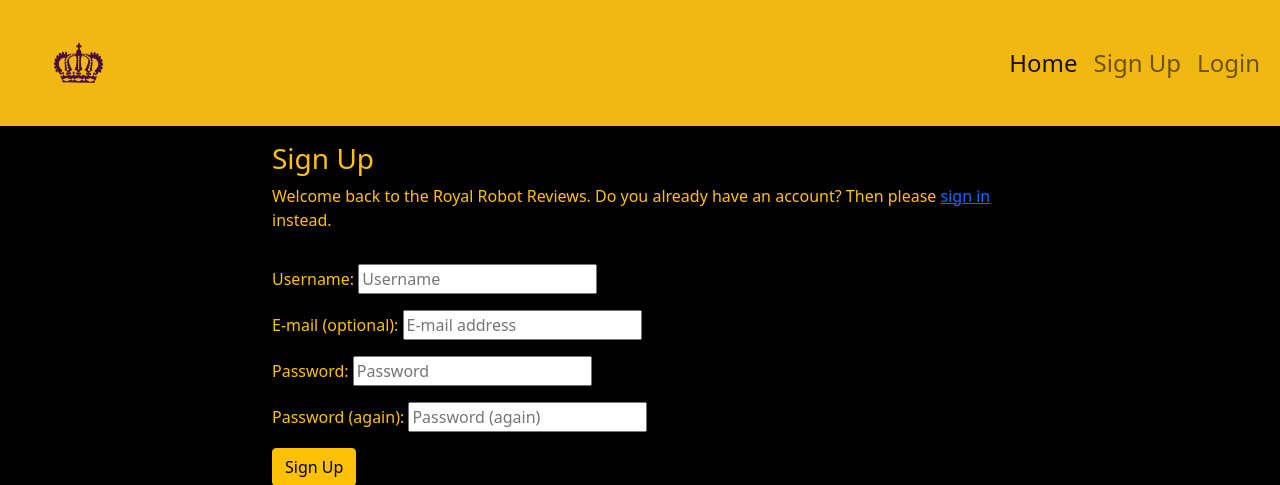
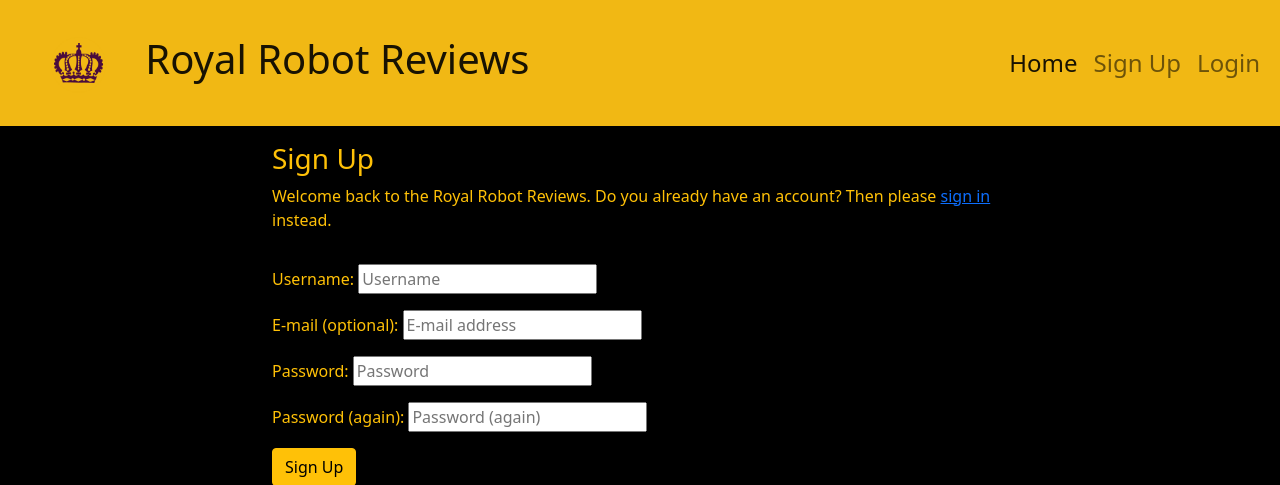
Before and after one commit to JordanCH05/VideoGameReviews, a Django app: page /accounts/signup/ in a window 1280 px wide. Shown: the top 485 px of the page. Run offline with Django 3.2, Linux system fonts and the light colour scheme; some web fonts are replaced.

Commit message:
Add Logo Title

```diff
--- a/templates/base.html
+++ b/templates/base.html
@@ -32,7 +32,12 @@
 
     <nav class="navbar navbar-expand-md navbar-light sp-yellow-bg">
         <div class="container-fluid">
-            <a class="navbar-brand" href="{% url 'home' %}"><img id="logo" src="{% static 'images/logo.png' %}" alt="Royal Robot Crown Logo"></a>
+            <!-- Logo -->
+            <a class="navbar-brand d-flex flex-row" href="{% url 'home' %}">
+                <img id="logo" src="{% static 'images/logo.png' %}" alt="Royal Robot Crown Logo">
+                <h1 class="text-purple align-self-center">Royal Robot Reviews</h1>
+            </a>
+
             <button class="navbar-toggler" type="button" data-bs-toggle="collapse" data-bs-target="#navbarText"
                 aria-controls="navbarText" aria-expanded="false" aria-label="Toggle navigation">
                 <span class="navbar-toggler-icon"></span>
```
